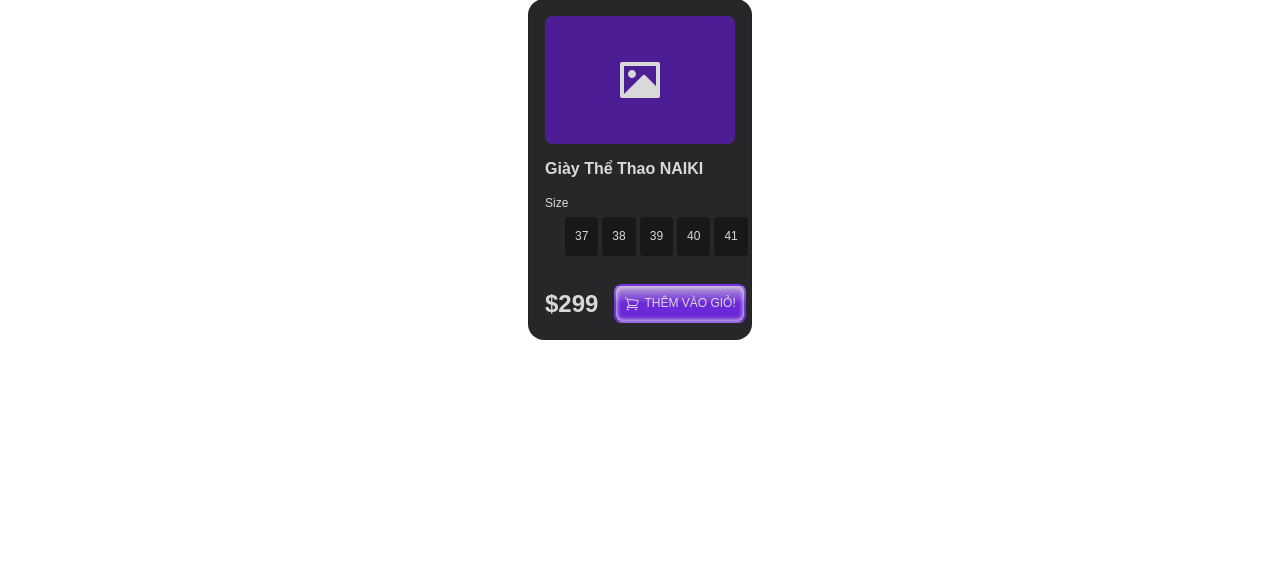
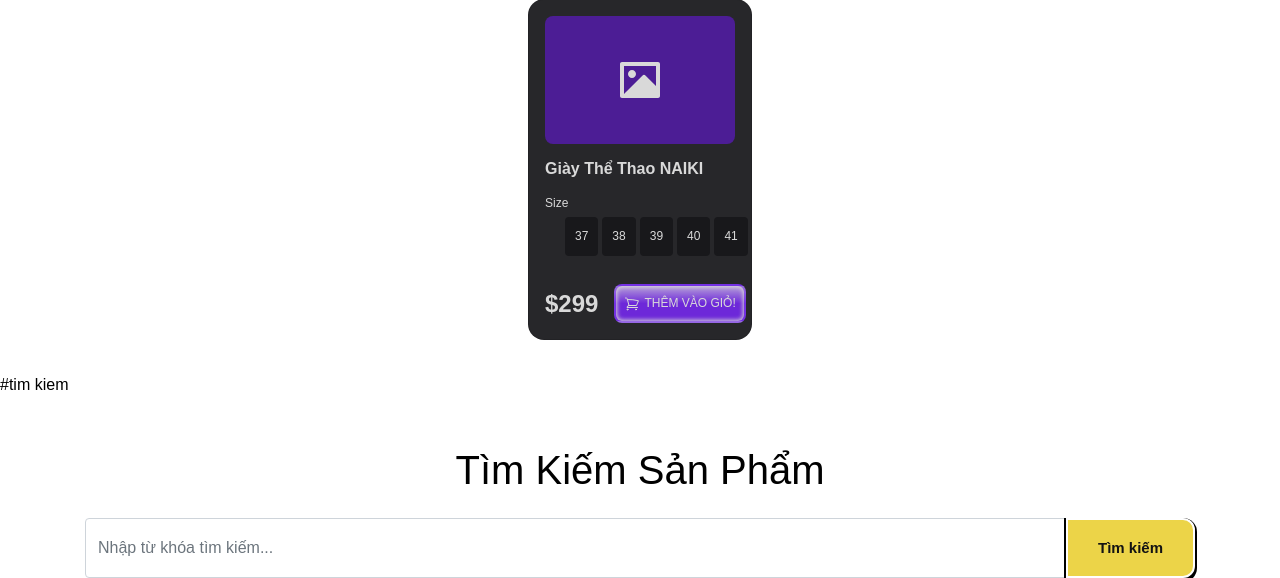
Before and after one commit to lt19284/TMDT, a Flask app: page / in a window 1280 px wide. Shown: the part 409-987 px from the top of the page. Before the commit the page ends 749 px from the top, so only its background shows below. Run offline with Flask 3, Linux system fonts and the light colour scheme; some libraries are stand-ins or nearby versions.

Commit message:
Update index.html
them thanh tim kiem

```diff
--- a/templates/index.html
+++ b/templates/index.html
@@ -95,5 +95,37 @@
               </button>
             </div>
           </div>
+              #tim kiem
+    <div class="container mt-5">
+    <h1 class="text-center">Tìm Kiếm Sản Phẩm</h1>
+    <form action="/search" method="POST" class="my-4">
+        <div class="input-group">
+            <input type="text" name="search" class="form-control" placeholder="Nhập từ khóa tìm kiếm...">
+            <div class="input-group-append">
+                <button class="btn btn-primary" type="submit">Tìm kiếm</button>
+            </div>
+        </div>
+    </form>
+
+    {% if error %}
+        <div class="alert alert-danger">{{ error }}</div>
+    {% endif %}
+
+    {% if query %}
+        <h3>Kết quả cho: "{{ query }}"</h3>
+        {% if results %}
+            <ul class="list-group mt-3">
+                {% for item in results %}
+                    <li class="list-group-item">
+                        <strong>{{ item.name }}</strong> - <em>{{ item.category }}</em>
+                    </li>
+                {% endfor %}
+            </ul>
+        {% else %}
+            <p class="text-muted">Không tìm thấy kết quả nào.</p>
+        {% endif %}
+    {% endif %}
+</div>
+
 </body>
 </html>
```
